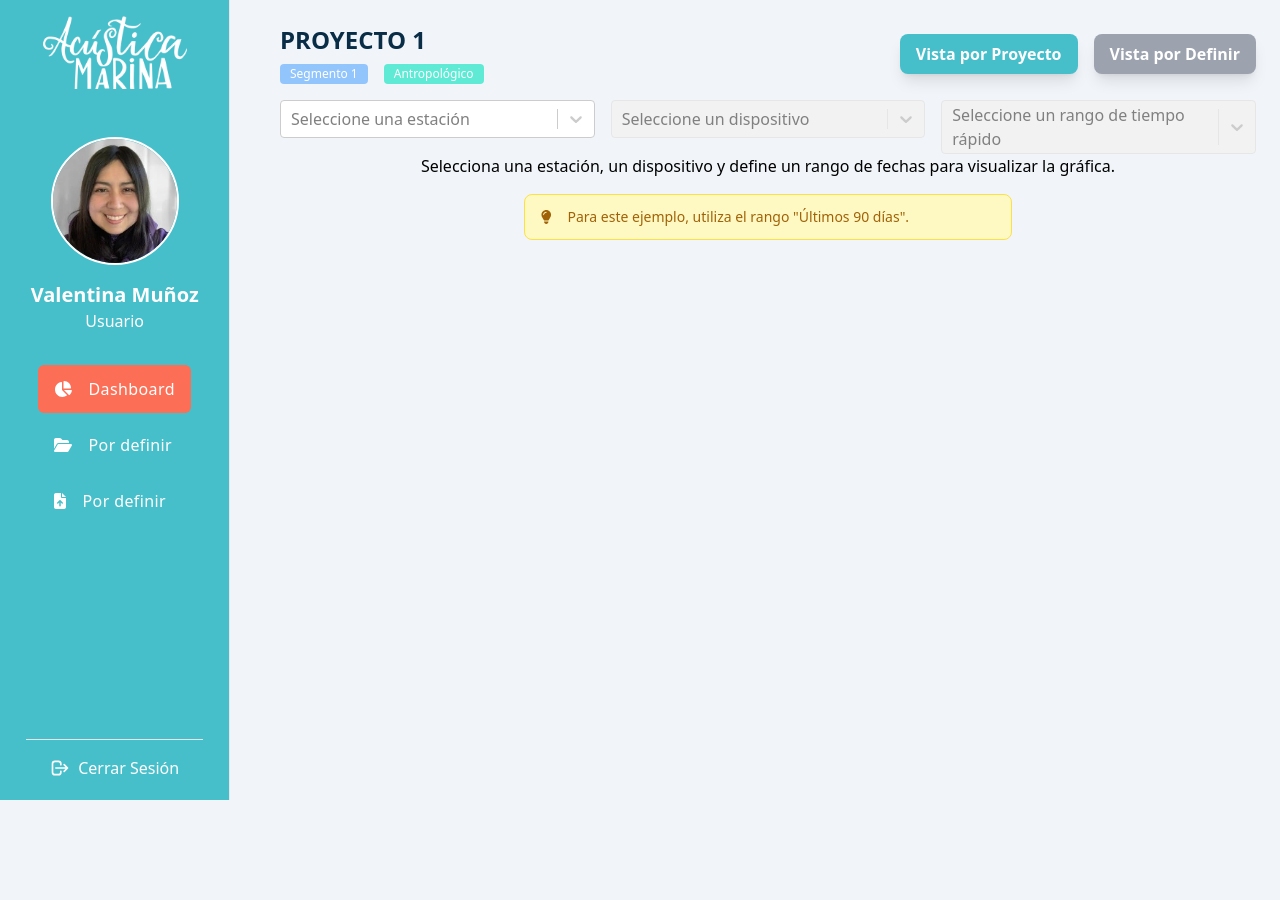
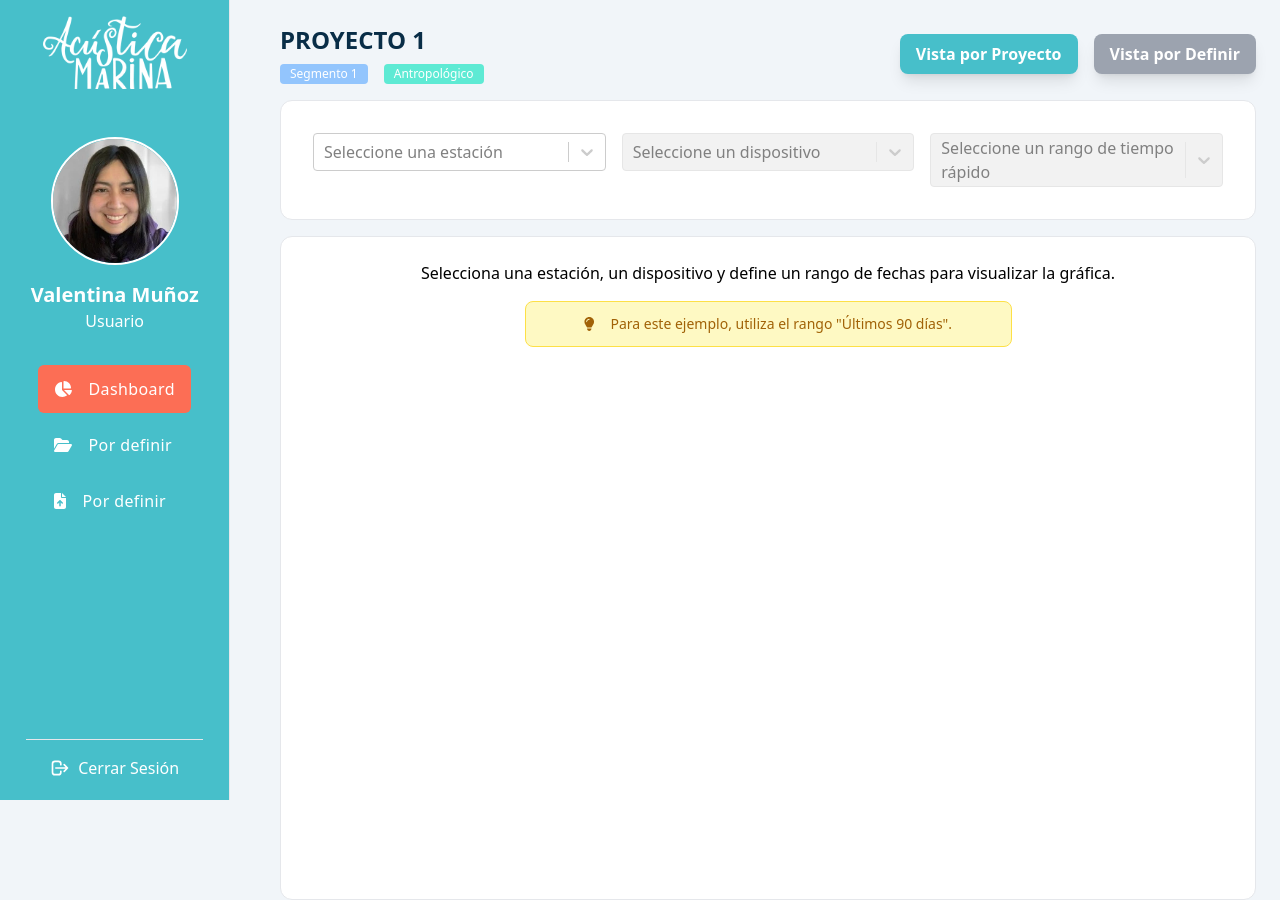
Before and after one commit to vnasp/dashboard-frontend-user, a React (Vite) app: page /#/ in a window 1280 px wide. Before the commit the page ends 800 px from the top, so only its background shows below. Built offline with nearby package versions, Linux system fonts and the light colour scheme.

Commit message:
Adding styles to css file

```diff
--- a/src/App.css
+++ b/src/App.css
@@ -13,7 +13,7 @@ body {
   @apply rounded-lg shadow-lg font-bold text-white flex justify-between px-4 py-2;
 }
 .btn--primary {
-  @apply bg-acustica-primary hover:bg-acustica-hover text-xl px-6 py-4 ;
+  @apply bg-acustica-primary hover:bg-acustica-hover text-xl px-6 py-4;
 }
 .btn--secondary {
   @apply bg-acustica-secondary space-x-2 text-sm;
@@ -44,3 +44,15 @@ body {
 .navigation__link--active {
   @apply bg-acustica-secondary;
 }
+
+/* Projects View */
+.projects__view{
+  @apply flex flex-col min-h-screen gap-4;
+}
+.projects__selector {
+  @apply p-8 rounded-xl border border-gray-200 bg-white;
+}
+
+.projects__graph {
+  @apply py-6 rounded-xl border border-gray-200 bg-white text-center flex-grow;
+}
```
